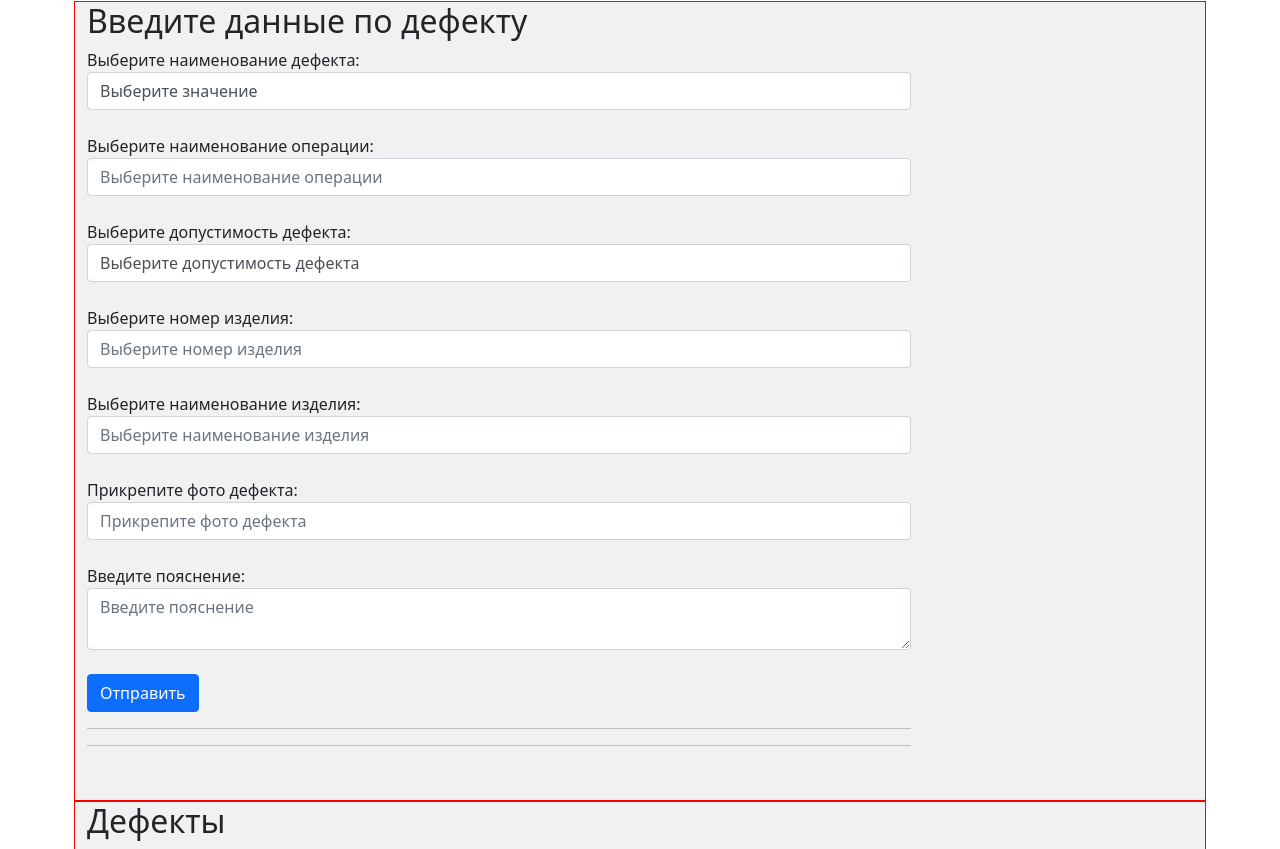
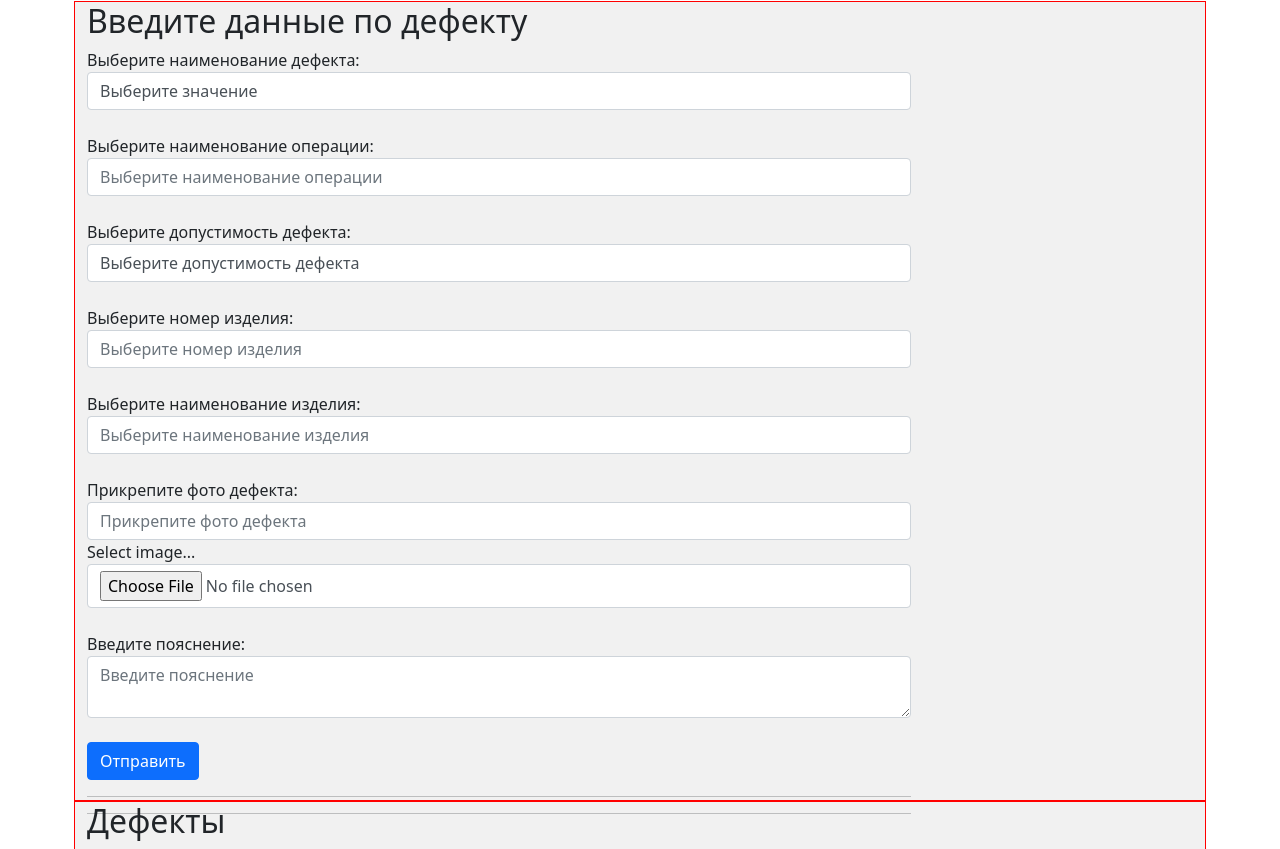
Before and after one commit to DjonnyLem/catalog, a Flask app: page /add in a window 1280 px wide. Shown: the part 71-920 px from the top of the page. Run offline with Flask 2, Linux system fonts and the light colour scheme; data comes from the database, SQL or seed files in the repository; both versions use the stored data as it was after the commit; some libraries are stand-ins or nearby versions.

Commit message:
29/04/21

```diff
--- a/app.py
+++ b/app.py
@@ -4,6 +4,7 @@ from datetime import datetime
 from menu import menu
 import os
 from werkzeug.utils import secure_filename
+from werkzeug.utils import secure_filename  # к обработке фото
 
 app = Flask(__name__)
 app.config['SQLALCHEMY_DATABASE_URI'] = 'sqlite:///catalog.db'
@@ -63,6 +64,72 @@ def index():
     return render_template("base1.html", menu=menu)
 
 
+##########################################################################################################
+app.config["IMAGE_UPLOADS"] = "/home/lem/PROJECTS/catalog/static/img/uploads"
+# app.config["IMAGE_UPLOADS"] = "/home/lem/PROJECTS/test/app/static/img/uploads"
+app.config["ALLOWED_IMAGE_EXTENSIONS"] = ["JPEG", "JPG", "PNG", "GIF"]
+app.config["MAX_IMAGE_FILESIZE"] = 4 * 1024 * 1024
+
+
+def allowed_image(filename):
+
+    if not "." in filename:
+        return False
+
+    ext = filename.rsplit(".", 1)[1]
+
+    if ext.upper() in app.config["ALLOWED_IMAGE_EXTENSIONS"]:
+        return True
+    else:
+        return False
+
+
+def allowed_image_filesize(filesize):
+
+    if int(filesize) <= app.config["MAX_IMAGE_FILESIZE"]:
+        return True
+    else:
+        return False
+
+
+def upload(n):
+
+    if request.files:
+        if "filesize" in request.cookies:
+            if not allowed_image_filesize(request.cookies["filesize"]):
+                print("Filesize exceeded maximum limit")
+                return redirect(request.url)
+#####################################################################
+        image = n
+        # print(image.filename)
+        # d = Catalog.query.order_by(Catalog.id.desc()).first()
+        # ext = image.filename.rsplit(".", 1)
+        # print('file'+str(d.id+1)+'.'+ext[1])
+        # fl = ('file_'+str(d.id+1)+'.'+ext[1]).lower()
+        # new_name=os.rename(image.filename, fl)
+######################################################################
+        if image.filename == "":
+            print("No filename")
+            return redirect(request.url)
+        if allowed_image(image.filename):
+            filename = secure_filename(image.filename)
+            d = Catalog.query.order_by(Catalog.id.desc()).first()########
+            ext = filename.rsplit(".", 1)###########
+            fl = ('file_'+str(d.id+1)+'.'+ext[1]).lower()##############
+            image.save(os.path.join(app.config["IMAGE_UPLOADS"], fl))
+            print("Image saved")
+            return "static/img/uploads"+fl
+        else:
+            print("That file extension is not allowed")
+            return redirect(request.url)
+
+    # print (d.id)
+
+
+
+
+
+##########################################################################################################
 @app.route('/add', methods=['POST', 'GET'])
 def add():
     e = request.form
@@ -72,17 +139,23 @@ def add():
     for i in e:
         print(i)
     if request.method == "POST":
-
+        # обработчик фото
         if request.form["indetify"] == "form1":
-
+            d = Catalog.query.order_by(Catalog.id.desc()).first()
             defect_name = (request.form['defect_name1']).upper()
             operation_name = (request.form['operation_name1']).upper()
             defect_type = (request.form['defect_type'])
             article_number = (request.form['article_number'])
             article_name = (request.form['article_name']).upper()
-            note = (request.form['note']).upper()
+            note = request.files['image']  #????????????????request.form
+            ff = request.form
+            fl = request.files
+            fg = request.cookies
             print(defect_name, operation_name, defect_type,
-                  article_number, article_name)
+                  article_number, article_name, note, d.id)
+            print ('new=   ',ff)
+            print ('now=   ',fl)
+            print ('nrw=   ',fg)
 
             q = Catalog(defect=defect_name,
                         operation=operation_name,
@@ -140,7 +213,7 @@ def add():
 def show():
     req = request.form.get("flexRadioDefault")
     defects = Defect.query.all()
-    #d = Catalog.query.order_by(Catalog.operation).all()
+    # d = Catalog.query.order_by(Catalog.operation).all()
     c = Catalog.query.all()
     f = Catalog.query.order_by(Catalog.name).all()
     s = Catalog.query.filter_by(defect='ПЕРЕКОС').all()
@@ -151,7 +224,7 @@ def show():
     # print(f)
     # print(req)
     # for i in req:
-    #print (i)
+    # print (i)
     if req == "a":
         d = Catalog.query.order_by(Catalog.defect).all()
     elif req == "b":
@@ -198,10 +271,10 @@ def defect():
 
     return render_template("defect.html")
 
-from werkzeug.utils import secure_filename
+
 
 app.config["IMAGE_UPLOADS"] = "/home/lem/PROJECTS/catalog/static/img/uploads"
-#app.config["IMAGE_UPLOADS"] = "/home/lem/PROJECTS/test/app/static/img/uploads"
+# app.config["IMAGE_UPLOADS"] = "/home/lem/PROJECTS/test/app/static/img/uploads"
 app.config["ALLOWED_IMAGE_EXTENSIONS"] = ["JPEG", "JPG", "PNG", "GIF"]
 app.config["MAX_IMAGE_FILESIZE"] = 4 * 1024 * 1024
 
@@ -232,6 +305,8 @@ def upload():
 
     if request.method == "POST":
 
+        print (request.files)
+
         if request.files:
 
             if "filesize" in request.cookies:
@@ -239,9 +314,14 @@ def upload():
                 if not allowed_image_filesize(request.cookies["filesize"]):
                     print("Filesize exceeded maximum limit")
                     return redirect(request.url)
-
+####################################################################
             image = request.files["image"]
-
+            print(image.filename)
+            d = Catalog.query.order_by(Catalog.id.desc()).first()
+            ext = image.filename.rsplit(".", 1)
+            print('file'+str(d.id+1)+'.'+ext[1])
+            fl=('file_'+str(d.id+1)+'.'+ext[1]).lower()
+#####################################################################
             if image.filename == "":
                 print("No filename")
                 return redirect(request.url)
@@ -249,7 +329,7 @@ def upload():
             if allowed_image(image.filename):
                 filename = secure_filename(image.filename)
 
-                image.save(os.path.join(app.config["IMAGE_UPLOADS"], filename))
+                image.save(os.path.join(app.config["IMAGE_UPLOADS"], fl))
 
                 print("Image saved")
 
@@ -258,6 +338,9 @@ def upload():
             else:
                 print("That file extension is not allowed")
                 return redirect(request.url)
+
+
+
 
     return render_template("upload.html")
 
@@ -275,7 +358,7 @@ if __name__ == "__main__":
 #    operation = db.Column(db.Text, nullable=False)
 #    article = db.Column(db.Text, nullable=False)
 #    name =  db.Column(db.Text, nullable=False)
-    #sort = db.Column(db.Integer, nullable=True)
+    # sort = db.Column(db.Integer, nullable=True)
     # picture =
 #    note1 = db.Column(db.String(300), nullable=False)
 #    note2 = db.Column(db.String(300), nullable=False)
--- a/templates/add.html
+++ b/templates/add.html
@@ -16,7 +16,7 @@ Add
             <div class="form-group">
                 <h2>Введите данные по дефекту</h2>
 
-                    <form method="post" id="DjonnyLem">
+                <form method="post" id="DjonnyLem" enctype="multipart/form-data">
                     <input type="hidden" name="indetify" value='form1'>
 
 
@@ -51,13 +51,16 @@ Add
 
                     <label>Прикрепите фото дефекта: </label>
                     <input type="text" name="defect_picture" id="defect_picture" class="form-control"
-                            placeholder="Прикрепите фото дефекта"><br>
+                        placeholder="Прикрепите фото дефекта">
+                    <div class="custom-file">
+                        <label>Select image...</label>
+                        <input type="file" class="form-control" name="image" id="image" oninput="filesize(this);">
+                        <br>
+                    </div>
+
 
                     <label>Введите пояснение: </label>
-                        <textarea name="note" id="note" class="form-control"
-                            placeholder="Введите пояснение"></textarea><br>
-
-
+                    <textarea name="note" id="note" class="form-control" placeholder="Введите пояснение"></textarea><br>
 
 
                     <input type="submit" class="btn btn-primary" value="Отправить">
@@ -84,8 +87,8 @@ Add
                 <form method="post" id="DjonnyLem">
                     <input type="hidden" name="indetify" value='form2'>
                     <label>Введите наименование дефекта: </label>
-                        <input type="text" name="defect_name"
-                            id="defect_name" class="form-control" placeholder="Введите наименование дефекта"><br>
+                    <input type="text" name="defect_name" id="defect_name" class="form-control"
+                        placeholder="Введите наименование дефекта"><br>
 
 
                     <input type="submit" class="btn btn-primary" value="Отправить">
@@ -210,8 +213,7 @@ Add
     <option VALUE="http://ru.stackoverflow.com/">Ссылка №3</option>
 </select>
 
-    <select id="channel-select" name="channel"
-        onchange="window.location.href = this.options[this.selectedIndex].value;">
+<select id="channel-select" name="channel" onchange="window.location.href = this.options[this.selectedIndex].value;">
 
     <option value="all">Name</option>
 
@@ -258,3 +260,15 @@ Add
 
 
 {% endblock %}
+
+
+{% block script %}
+<script>
+
+    function filesize(elem) {
+
+        document.cookie = `filesize=${elem.files[0].size}`;
+    }
+
+</script>
+{% endblock %}
```
Also changed, not shown: catalog.db. Lines whose indentation alone changed are shown as unchanged.
